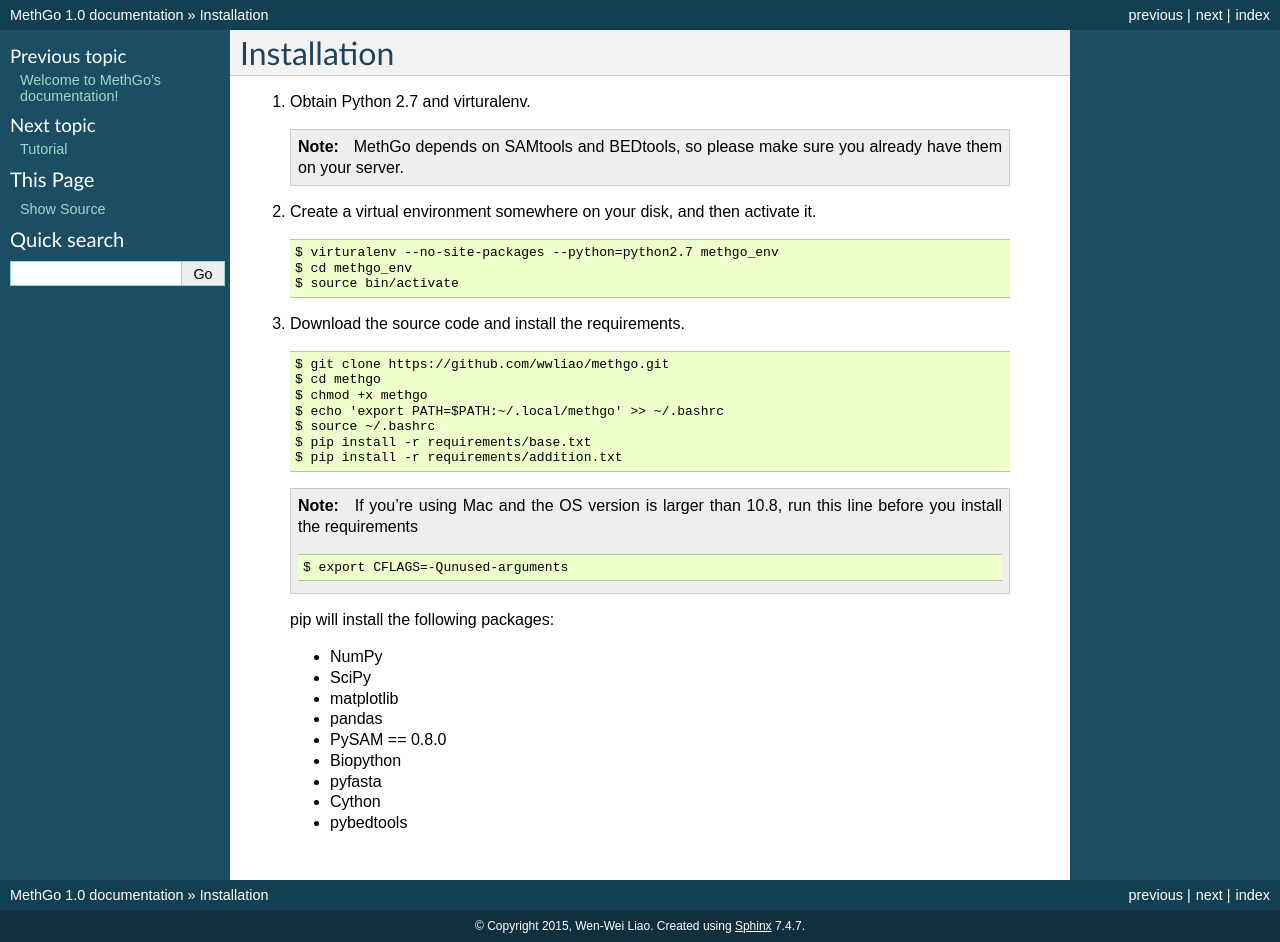
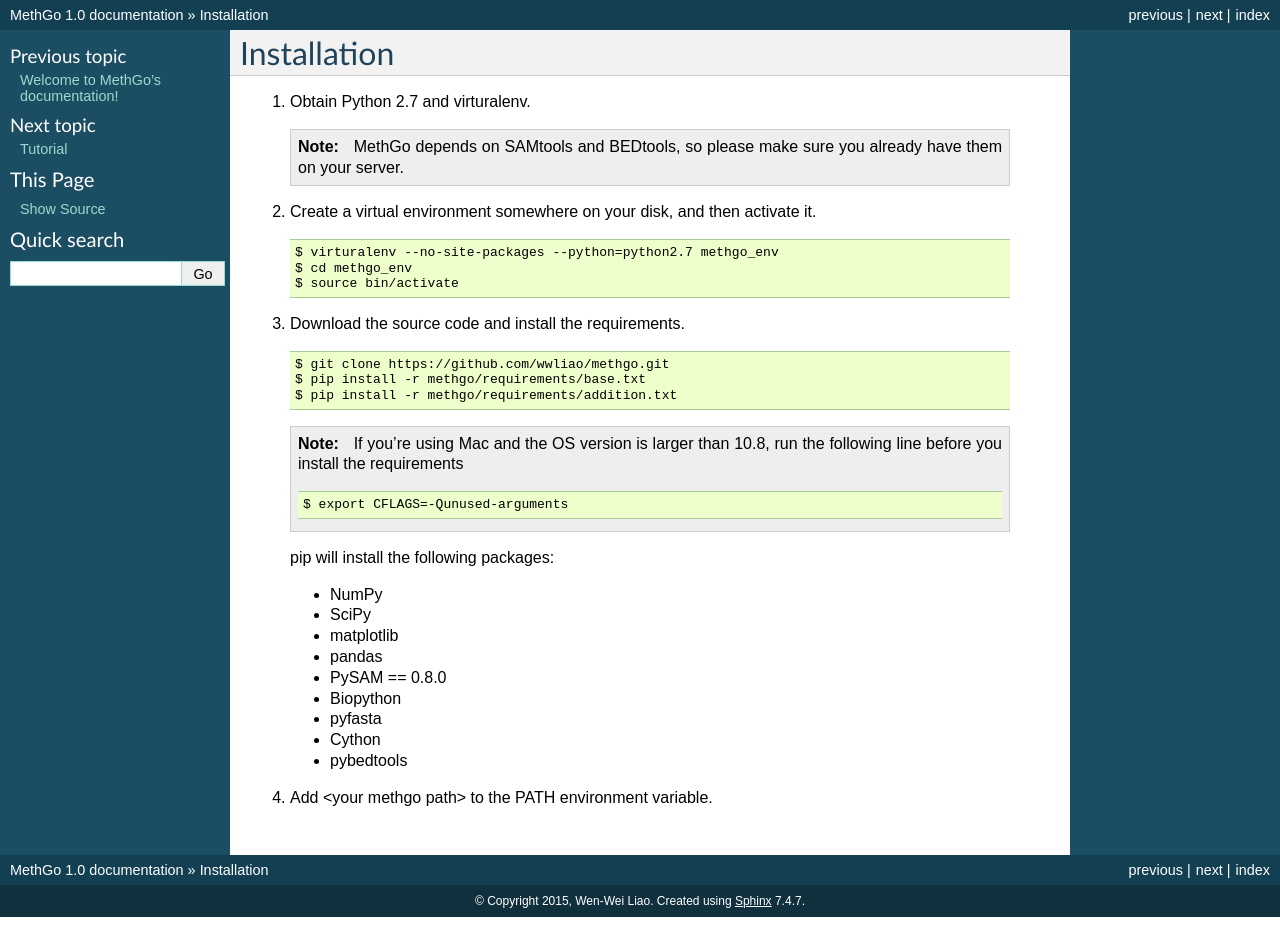
Before and after one commit to paoyangchen-laboratory/methgo, a Sphinx documentation site: the page built from docs/install.rst, in a window 1280 px wide. Built offline with Sphinx 7.4.7, drawn with Linux system fonts in a browser that asks for light colours; after the commit the page ends 917 px from its top, so only the background shows below that.

Commit message:
Update docs

```diff
--- a/docs/install.rst
+++ b/docs/install.rst
@@ -21,16 +21,12 @@ Installation
   ::
 
   $ git clone https://github.com/wwliao/methgo.git
-  $ cd methgo
-  $ chmod +x methgo
-  $ echo 'export PATH=$PATH:~/.local/methgo' >> ~/.bashrc
-  $ source ~/.bashrc
-  $ pip install -r requirements/base.txt
-  $ pip install -r requirements/addition.txt
+  $ pip install -r methgo/requirements/base.txt
+  $ pip install -r methgo/requirements/addition.txt
 
   .. note::
-    If you're using Mac and the OS version is larger than 10.8, run this line
-    before you install the requirements
+    If you're using Mac and the OS version is larger than 10.8, run the
+    following line before you install the requirements
 
     ::
 
@@ -47,3 +43,5 @@ Installation
   * pyfasta
   * Cython
   * pybedtools
+
+4. Add <your methgo path> to the PATH environment variable.
```
